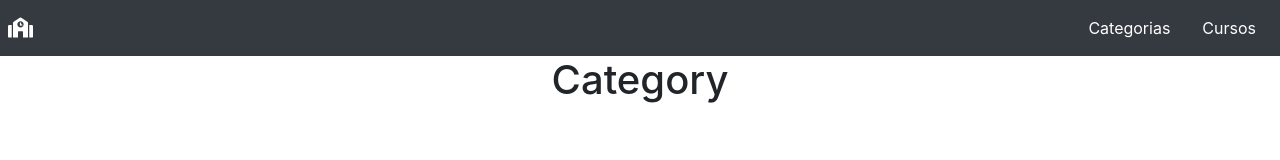
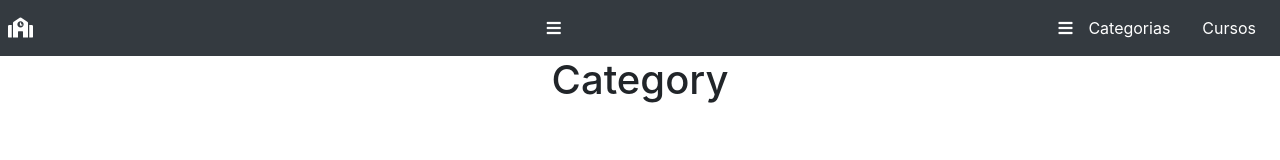
Before and after one commit to truco23/react-web-cursos, a React (Create React App) app: page /main/categories in a window 1280 px wide. Shown: the top 160 px of the page. Built offline with nearby package versions, Linux system fonts and the light colour scheme.

Commit message:
Iniciando reestruturação do menu

```diff
--- /dev/null
+++ b/src/modules/helpers/LocalStorage.js
@@ -0,0 +1,16 @@
+class LocalStorage {
+
+    constructor() {
+        this.key = 'login:reactjs';
+    }
+
+    set(name) {
+        window.localStorage.setItem(this.key, name);
+    }
+
+    get() {
+        return window.localStorage.getItem(this.key);
+    }
+}
+
+export default LocalStorage
--- a/src/modules/shared/forms/FormLogin.js
+++ b/src/modules/shared/forms/FormLogin.js
@@ -1,4 +1,5 @@
 import React, { Component } from 'react';
+import LocalStorage from '../../helpers/LocalStorage';
 
 class FormLogin extends Component {
 
@@ -8,7 +9,8 @@ class FormLogin extends Component {
 
         this.state = {
             name: '',
-            message: ''
+            message: '',
+            localStorage: new LocalStorage()
         }
     }
 
@@ -31,7 +33,7 @@ class FormLogin extends Component {
 
     setLocalStorage = name => {
 
-        window.localStorage.setItem('login:reactjs', name)
+        this.state.localStorage.set(name)
     }
 
     redirectPage = () => {
--- a/src/modules/shared/menu/Menu.js
+++ b/src/modules/shared/menu/Menu.js
@@ -1,4 +1,7 @@
 import React, { Component } from 'react';
+
+import LocalStorage from '../../helpers/LocalStorage';
+import './menu.css';
 
 class Menu extends Component {
     state = {
@@ -11,8 +14,31 @@ class Menu extends Component {
                 name: 'Cursos',
                 url: 'courses'
             }
-        ]
+        ],
+        localStorage: new LocalStorage(),
+        logged: false
     }
+
+    componentDidUpdate() {
+
+    }
+
+    componentWillUpdate() {
+
+    }
+
+    isLogged = () => {
+        const localStorage = this.state.localStorage.get()
+
+        if(localStorage) {
+            console.log('logado');
+            return
+        }
+
+        console.log('não logado');
+
+    }
+
     render() {
         return (
             <nav className="bg-dark d-flex justify-content-between p-2">
@@ -20,7 +46,14 @@ class Menu extends Component {
                     <i className="fas fa-school"></i>
                 </a>
 
+                <span className="menu-icon">
+                    <i className="fas fa-bars text-white"></i>
+                </span>
+
                 <ul className="d-flex list-unstyled mb-0">
+                    <span className="menu-icon">
+                        <i className="fas fa-bars text-white"></i>
+                    </span>
                     {
                         this.state.menu.map((item, indice) => (
                             <li key={indice} className="nav-item active">
--- /dev/null
+++ b/src/modules/shared/menu/menu.css
@@ -0,0 +1,3 @@
+.menu-icon {
+    padding-top: .5rem;
+}
```
